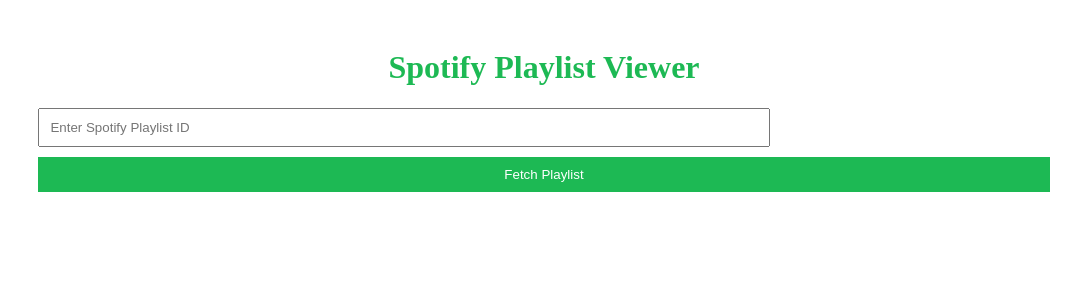
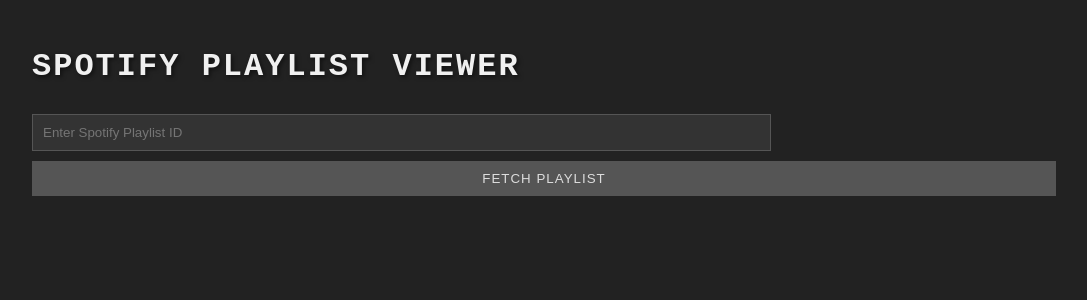
Before and after one commit to yesworm/spotify_migrator, a Flask app: page / in a window 1280 px wide. Shown: the top 300 px of the page, without its empty margins (96-1183 px from the left). Run offline with Flask 2, Linux system fonts and the light colour scheme.

Commit message:
added support to pull playlist art, album art & updated styling

```diff
--- a/app.py
+++ b/app.py
@@ -1,27 +1,19 @@
-# Import necessary modules
 from flask import Flask, render_template, request, jsonify
 from spotify_utils import get_spotify_playlist
 import os
 
-# Initialize the Flask application
 app = Flask(__name__)
 
-# Define a route for the home page
 @app.route('/')
 def index():
-    # Render the index.html template when accessing the root URL
     return render_template('index.html')
 
-# Define a route for fetching playlist data
 @app.route('/fetch-playlist', methods=['POST'])
 def fetch_playlist():
-    # Get the playlist ID from the JSON data sent in the POST request
     playlist_id = request.json['playlist_id']
-    # Use our existing function to get the playlist songs
-    songs = get_spotify_playlist(playlist_id)
-    # Return the songs as a JSON response
-    return jsonify(songs)
+    playlist_data = get_spotify_playlist(playlist_id)
+    return jsonify(playlist_data)
 
-# Run the Flask app if this file is executed directly
 if __name__ == '__main__':
     app.run(debug=True)
+    app.run(debug=True)
--- a/static/style.css
+++ b/static/style.css
@@ -1,9 +1,10 @@
-ody {
-    font-family: Arial, sans-serif;
+body {
+    font-family: 'Courier New', monospace;
+    background-color: #222;
+    color: #ddd;
     line-height: 1.6;
     margin: 0;
     padding: 0;
-    background-color: #f4f4f4;
 }
 
 .container {
@@ -13,29 +14,36 @@ ody {
     padding: 20px;
 }
 
-h1 {
-    color: #1DB954;  /* Spotify green */
-    text-align: center;
+h1, h2 {
+    color: #f0f0f0;
+    text-transform: uppercase;
+    letter-spacing: 2px;
+    text-shadow: 2px 2px 4px rgba(0,0,0,0.5);
 }
 
 input[type="text"] {
     width: 70%;
     padding: 10px;
     margin-bottom: 10px;
+    background-color: #333;
+    border: 1px solid #555;
+    color: #ddd;
 }
 
 button {
     display: block;
     width: 100%;
     padding: 10px;
-    background: #1DB954;
-    color: #fff;
+    background: #555;
+    color: #ddd;
     border: none;
     cursor: pointer;
+    text-transform: uppercase;
+    letter-spacing: 1px;
 }
 
 button:hover {
-    background: #1ed760;
+    background: #666;
 }
 
 #song-list {
@@ -44,8 +52,27 @@ button:hover {
 }
 
 #song-list li {
-    background: #fff;
-    margin-bottom: 5px;
+    background: #333;
+    margin-bottom: 10px;
     padding: 10px;
     border-radius: 5px;
+    display: flex;
+    align-items: center;
 }
+
+.album-image, .playlist-image {
+    width: 60px;
+    height: 60px;
+    margin-right: 10px;
+}
+
+.song-info {
+    flex-grow: 1;
+}
+
+#ascii-art {
+    font-family: monospace;
+    white-space: pre;
+    line-height: 1;
+    margin-bottom: 20px;
+}
--- a/templates/index.html
+++ b/templates/index.html
@@ -9,9 +9,10 @@
 <body>
     <div class="container">
         <h1>Spotify Playlist Viewer</h1>
-        <!-- Input field for the playlist ID -->
+        <div id="ascii-art"></div>
         <input type="text" id="playlist-id" placeholder="Enter Spotify Playlist ID">
         <button onclick="fetchPlaylist()">Fetch Playlist</button>
+        <div id="playlist-info"></div>
         <ul id="song-list"></ul>
     </div>
     <script src="{{ url_for('static', filename='script.js') }}"></script>
```
Also changed, not shown: spotify_utils.py (+18 -41 lines), static/script.js (+33 -16 lines).
